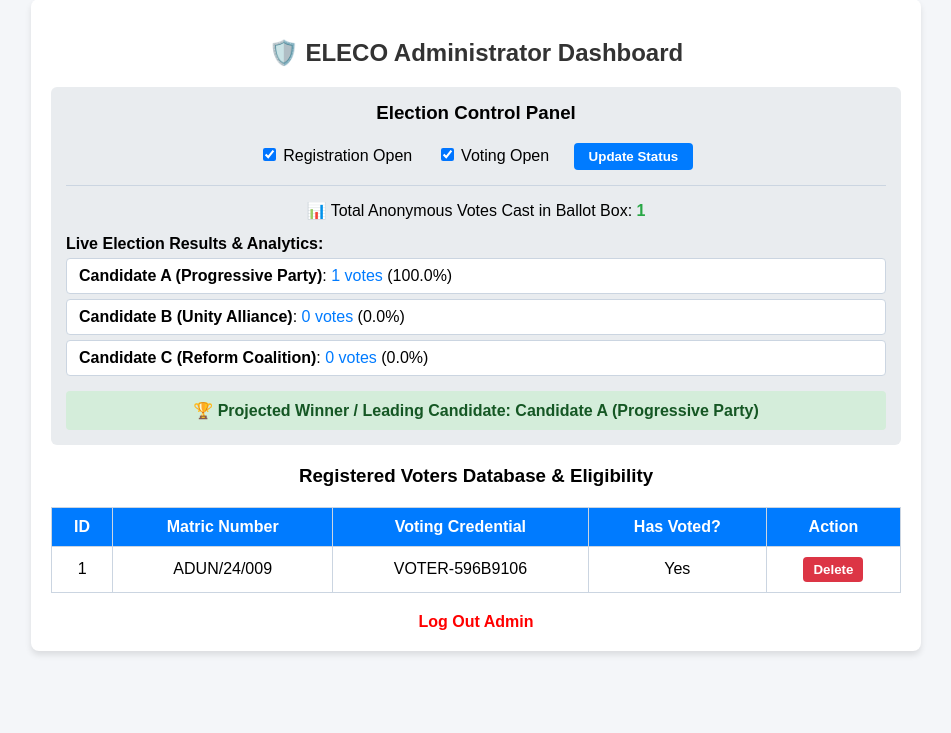
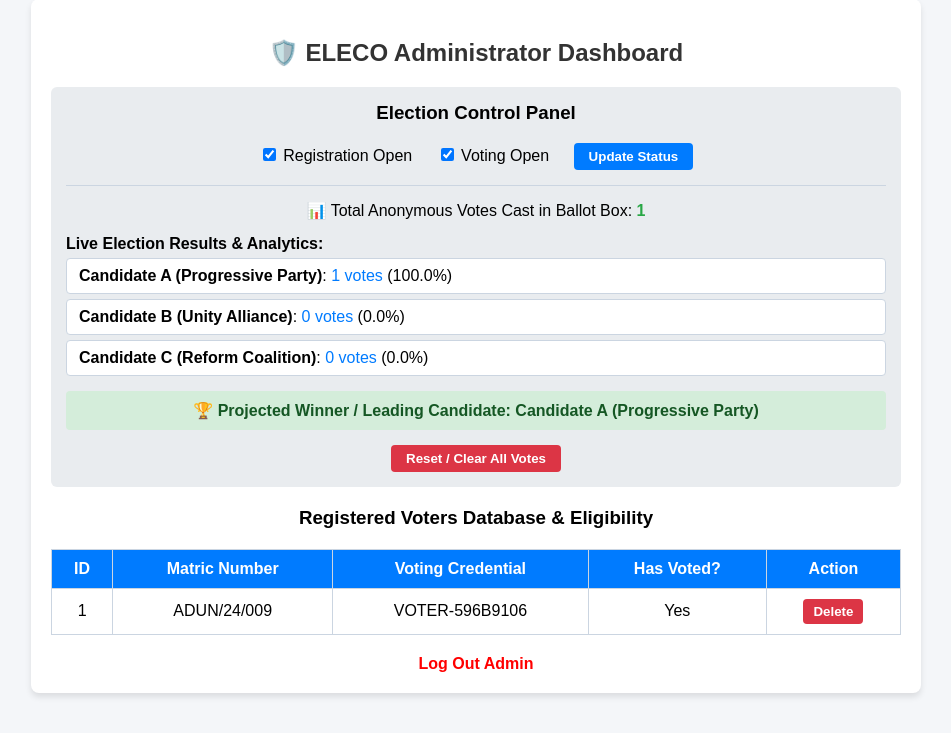
Before and after one commit to EMMANUEL-WEB-APP/ELECO-APP, a Flask app: page /admin in a window 1280 px wide. Shown: the part 21-754 px from the top of the page, without its empty margins (164-1115 px from the left). Run offline with Flask 3, Linux system fonts and the light colour scheme; the visitor is signed in with stand-in values (Sample User, id 1); data comes from the database, SQL or seed files in the repository.

Commit message:
Add clear votes button and functionality

```diff
--- a/app.py
+++ b/app.py
@@ -65,6 +65,15 @@ VALID_VOTERS = [
 def home():
     settings = ElectionSettings.query.first()
     return render_template('index.html', settings=settings)
+
+@app.route('/admin/clear-votes', methods=['POST'])
+def clear_votes():
+    if not session.get('admin_logged_in'):
+        return redirect(url_for('admin_login'))
+
+    VoteRecord.query.delete()
+    db.session.commit()
+    return redirect('/admin')
 
 @app.route('/admin/delete/<int:voter_id>', methods=['POST'])
 def delete_voter(voter_id):
--- a/templates/admin.html
+++ b/templates/admin.html
@@ -46,6 +46,11 @@
             <div style="margin-top: 15px; background: #d4edda; color: #155724; padding: 10px; border-radius: 4px; text-align: center; font-weight: bold;">
                 🏆 Projected Winner / Leading Candidate: {{ winner }}
             </div>
+
+            <!-- Reset / Clear All Votes Button -->
+            <form action="/admin/clear-votes" method="POST" onsubmit="return confirm('Are you sure you want to wipe all votes and reset the ballot box?');" style="text-align: center; margin-top: 15px;">
+                <button type="submit" style="padding: 6px 15px; background-color: #dc3545; color: white; border: none; border-radius: 4px; cursor: pointer; font-weight: bold;">Reset / Clear All Votes</button>
+            </form>
         </div>
 
         <h3 style="text-align: center;">Registered Voters Database & Eligibility</h3>
```
